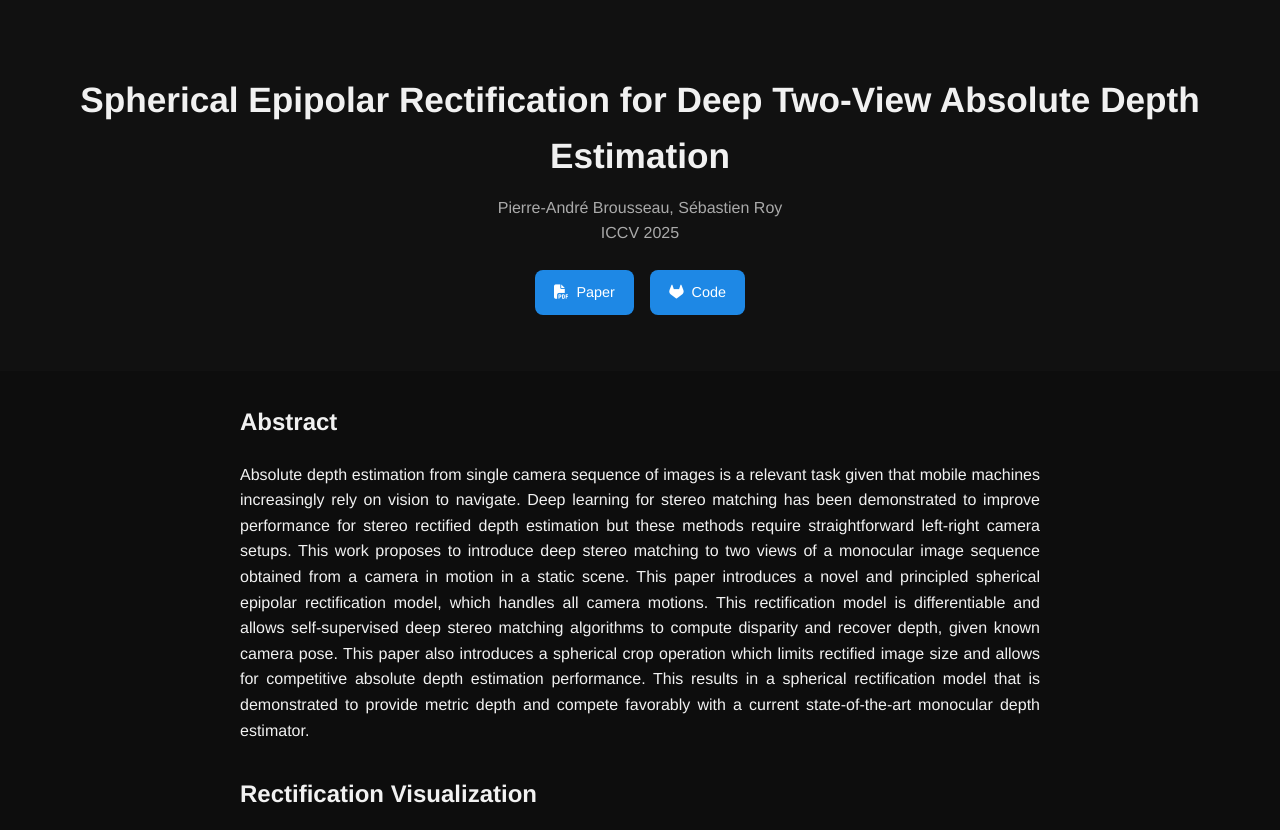
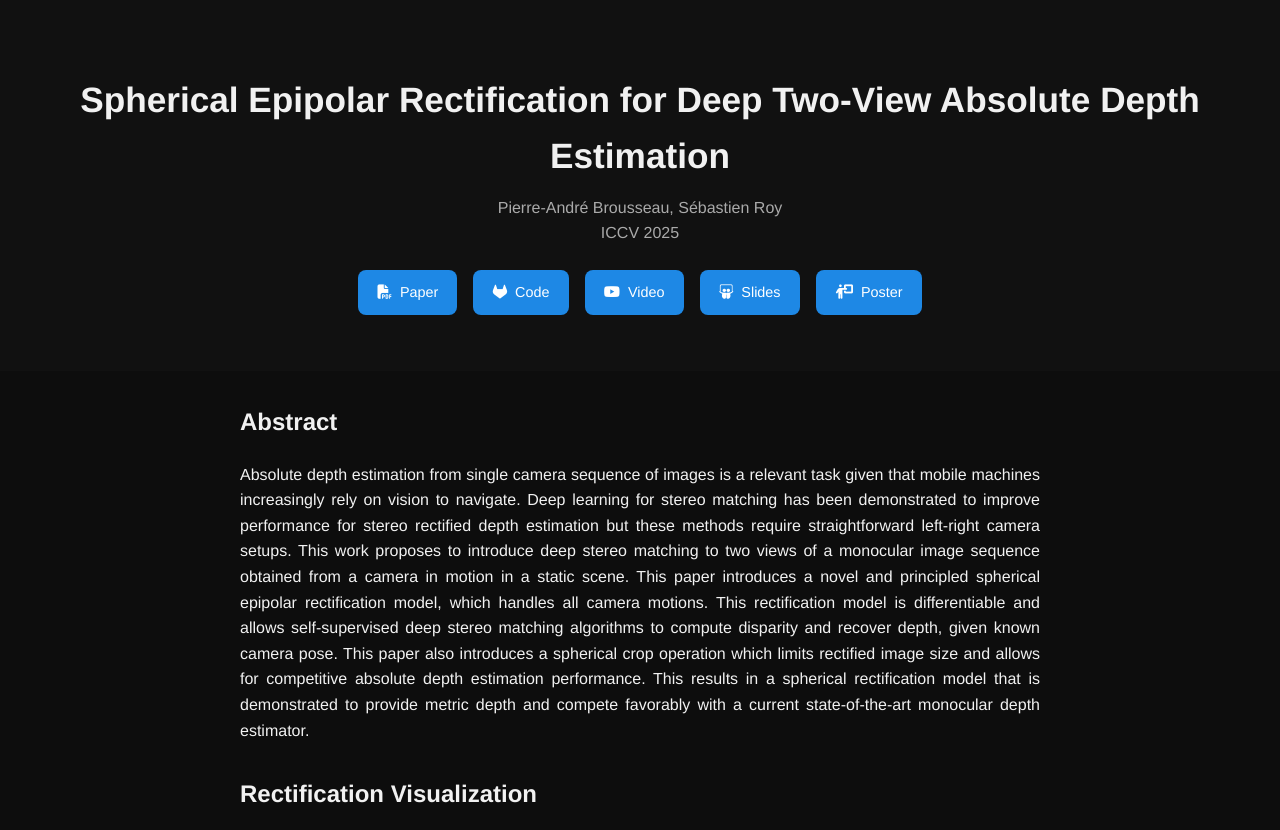
Before and after one commit to SphericalStereo/SphericalStereo.github.io, a plain HTML site: page index.html in a window 1280 px wide. Shown: the top 830 px of the page. Drawn offline with Linux system fonts and the light colour scheme.

Commit message:
more buttons

```diff
--- a/index.html
+++ b/index.html
@@ -88,9 +88,11 @@
   <div class="authors">Pierre-André Brousseau, Sébastien Roy</div>
   <div class="conference">ICCV 2025</div>
   <div class="buttons">
-    <a href="https://v3d.iro.umontreal.ca/" target="_blank"><i class="fas fa-file-pdf"></i>Paper</a>
+    <a href="https://v3d.iro.umontreal.ca/" target="_blank"><i class="fa-solid fa-file-pdf"></i>Paper</a>
     <a href="https://gitlab.com/labv3d/spherical-stereo" target="_blank"><i class="fab fa-gitlab"></i>Code</a>
-    <!--<a href="https://youtu.be/yourvideo" target="_blank"><i class="fab fa-youtube"></i>Video</a>-->
+    <a href="" target="_blank"><i class="fa-brands fa-youtube"></i>Video</a>
+    <a href="https://docs.google.com/presentation/d/15Zr6_yUaP_DLULI89wDUc1k4kE5MDqXYrjZkvrmER4g/edit?usp=sharing" target="_blank"><i class="fa-brands fa-slideshare"></i>Slides</a>
+    <a href="https://iccv.thecvf.com/virtual/2025/poster/1139" target="_blank"><i class="fa-solid fa-person-chalkboard"></i>Poster</a>
   </div>
 </header>
 
```
